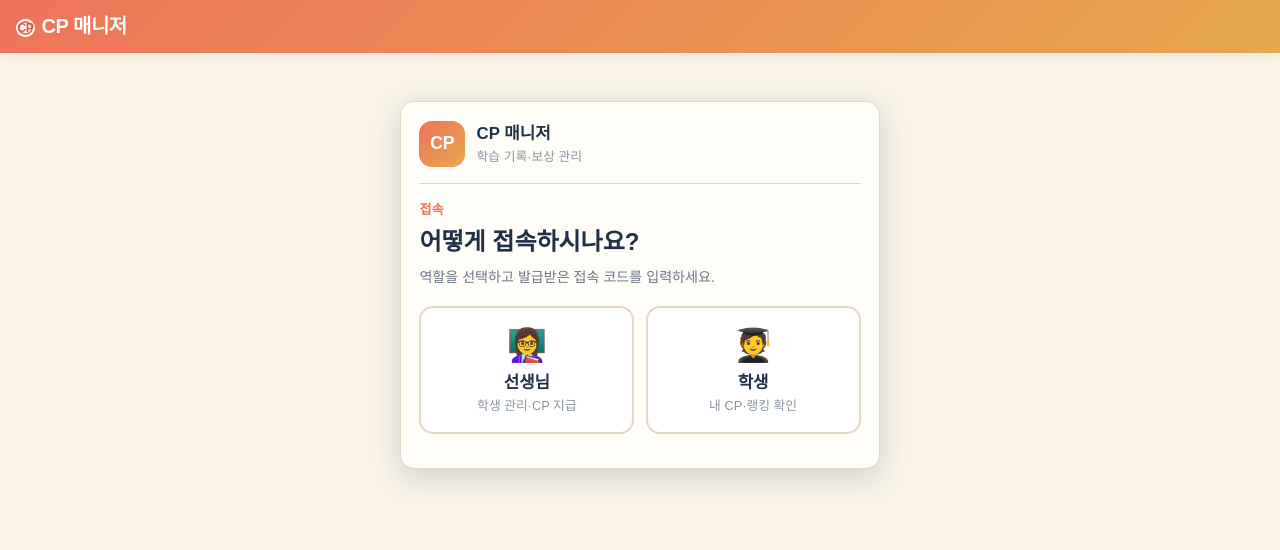
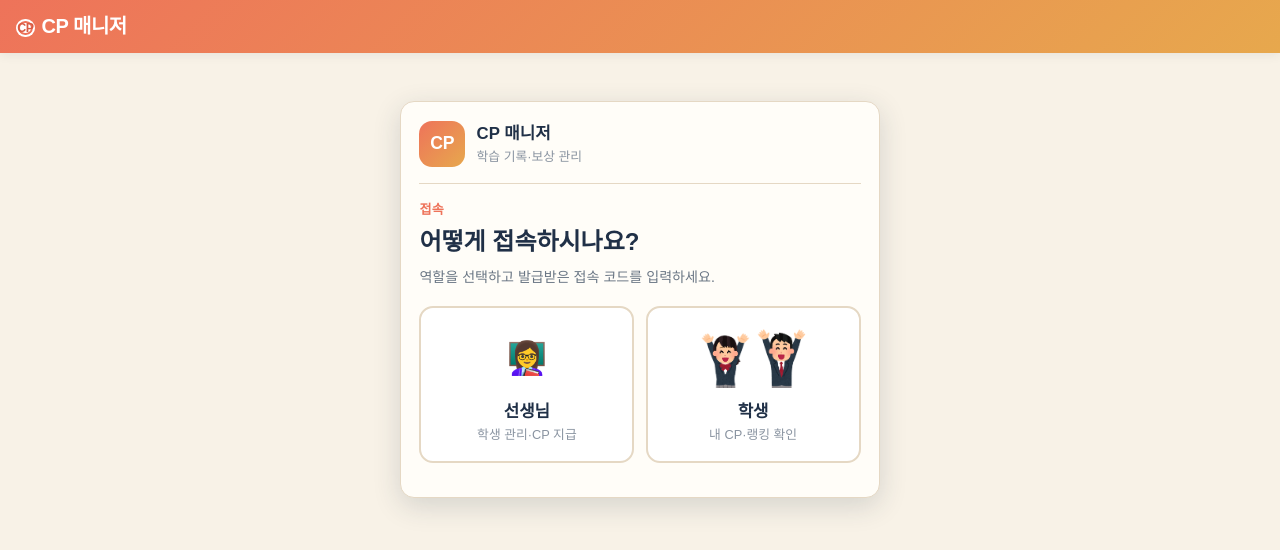
Before and after one commit to KCS7878/cp-manager, a website with bundled scripts: page public/index.html in a window 1280 px wide. Built offline with nearby package versions, Linux system fonts and the light colour scheme.

Commit message:
역할 선택 화면: 학생 버튼에 남/여 학생 일러스트 적용
- 학생 버튼의 이모지를 남학생(ST_male.png)+여학생(ST_female.png) 일러스트 2개로 교체
- 선생님 버튼은 기존 이모지 유지
- object-fit:cover + object-position:top 으로 얼굴+손 위주 노출, 하반신은 틀 밖으로 잘림
- 이미지 에셋은 public/assets/ 에 추가

```diff
--- a/public/js/views/entry.js
+++ b/public/js/views/entry.js
@@ -34,7 +34,10 @@ export function renderEntry(root, { onTeacher, onStudent, onAdmin, onNewTeacher
     h('div', { class: 'entry-role-desc' }, '학생 관리·CP 지급')
   );
   const studentBtn = h('button', { class: 'entry-role-btn', onClick: () => pick('student') },
-    h('div', { class: 'entry-role-icon' }, '🧑‍🎓'),
+    h('div', { class: 'entry-role-icon entry-role-icon-imgs' },
+      h('img', { src: 'assets/ST_male.png', alt: '남학생', class: 'entry-role-img' }),
+      h('img', { src: 'assets/ST_female.png', alt: '여학생', class: 'entry-role-img' }),
+    ),
     h('div', { class: 'entry-role-title' }, '학생'),
     h('div', { class: 'entry-role-desc' }, '내 CP·랭킹 확인')
   );
--- a/public/styles.css
+++ b/public/styles.css
@@ -539,8 +539,18 @@ table.data tr:hover td { background: #fffaf3; }
 }
 .entry-role-btn:hover { border-color: var(--coral); background: #fffaf3; transform: translateY(-2px); }
 .entry-role-btn.active { border-color: var(--coral); background: #fdeae4; box-shadow: var(--shadow); }
-.entry-role-icon { font-size: 2rem; }
-.entry-role-title { font-weight: 800; font-size: 1.05rem; margin-top: 0.3rem; }
+.entry-role-icon { font-size: 2rem; min-height: 64px; display: flex; align-items: center; justify-content: center; }
+/* 학생 버튼: 남·여 학생 일러스트 두 개를 나란히. 얼굴+손 위주로 보이고 하반신은 잘리게 */
+.entry-role-icon-imgs { gap: 0.3rem; }
+.entry-role-icon-imgs .entry-role-img {
+  display: block;
+  width: 52px;
+  height: 60px;               /* 세로 틀 제한 → 하단(하반신)은 잘림 */
+  object-fit: cover;
+  object-position: top center; /* 상단(얼굴·손) 우선 노출 */
+  border-radius: 10px;
+}
+.entry-role-title { font-weight: 800; font-size: 1.05rem; margin-top: 0.5rem; }
 .entry-role-desc { font-size: 0.8rem; color: #8a94a1; margin-top: 0.15rem; }
 .entry-code-wrap { margin-top: 0.3rem; }
 .entry-code-label { font-weight: 700; font-size: 0.9rem; margin-bottom: 0.4rem; color: #51606f; }
```
Also changed, not shown: public/assets/ST_female.png (added), public/assets/ST_male.png (added).
